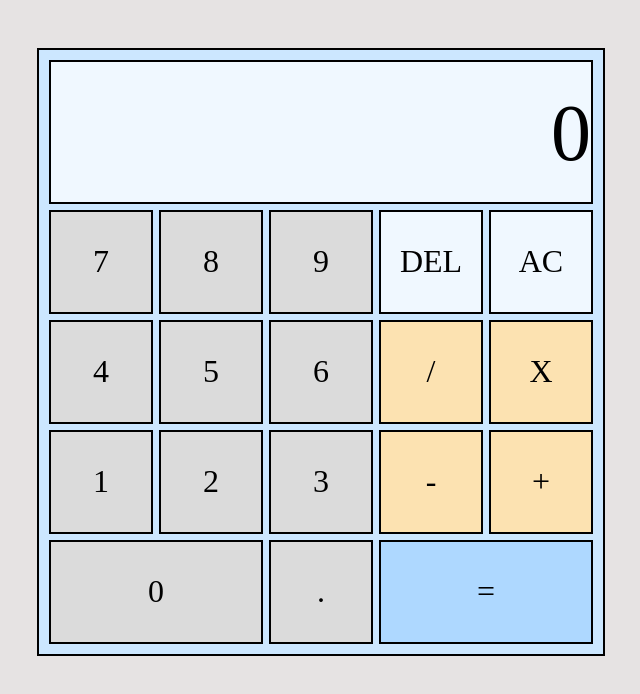
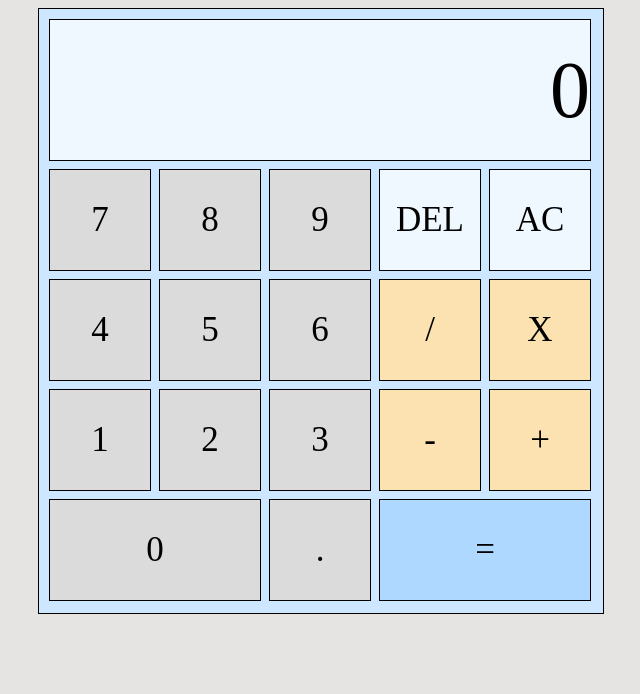
Before and after one commit to lauroribeiro/calculator, a plain HTML site: page index.html in a window 1280 px wide. Shown: the whole page, without its empty margins (319-959 px from the left). Drawn offline with Linux system fonts and the light colour scheme.

Commit message:
Resize calculator

```diff
--- a/style.css
+++ b/style.css
@@ -3,44 +3,45 @@ body{
 }
 .calculator{
     border: 1px solid black;
-    width: 282px;
+    width: 564px;
     display: flex;
-    margin: 200px auto;
+    margin: auto;
     justify-content: center;
     background-color: hsl(208, 100%, 90%);
-    transform: scale(2);
+    /* transform: scale(2); */
 }
 .digits-container{
     display: grid;
-    width: 272px;
-    height: 292px;
-    grid-template-columns: 50px 50px 50px 50px 50px;
-    grid-template-rows: 70px repeat(4, 50px);
+    width: 544px;
+    height: 584px;
+    grid-template-columns: 100px 100px 100px 100px 100px;
+    grid-template-rows: 140px repeat(4, 100px);
     grid-template-areas: "display display display display display"
                          "seven eight nine del clear"
                          "four five six divide multiply"
                          "one two three subtract add"
                          "zero zero decimal equal equal";
-    row-gap: 5px;
-    column-gap: 5px;
-    margin: 5px;
+    row-gap: 10px;
+    column-gap: 10px;
+    margin: 10px;
 }
 .display{
     grid-area: display;
     display: flex;
     justify-content: right;
     align-items: center;
-    font-size: 40px;
-    height: 70px;
-    width: 270px;
+    font-size: 80px;
+    height: 140px;
+    width: 540px;
     border: thin solid black;
     background-color: aliceblue;
 }
 .digits{
     display: flex;
     border: thin solid black;
-    height: 50px;
-    width: 50px;
+    height: 100px;
+    width: 100px;
+    font-size: 35px;
     justify-content: center;
     align-items: center;
     background-color: rgb(219, 219, 219);
@@ -86,7 +87,7 @@ body{
 }
 #zero{
     grid-area: zero;
-    width: 105px;
+    width: 210px;
 }
 #decimal{
     grid-area: decimal;
@@ -110,7 +111,7 @@ body{
 #equal{
     grid-area: equal;
     background-color: rgb(174, 216, 255);
-    width: 105px;
+    width: 210px;
 }
 #clear{
     grid-area: clear;
```
